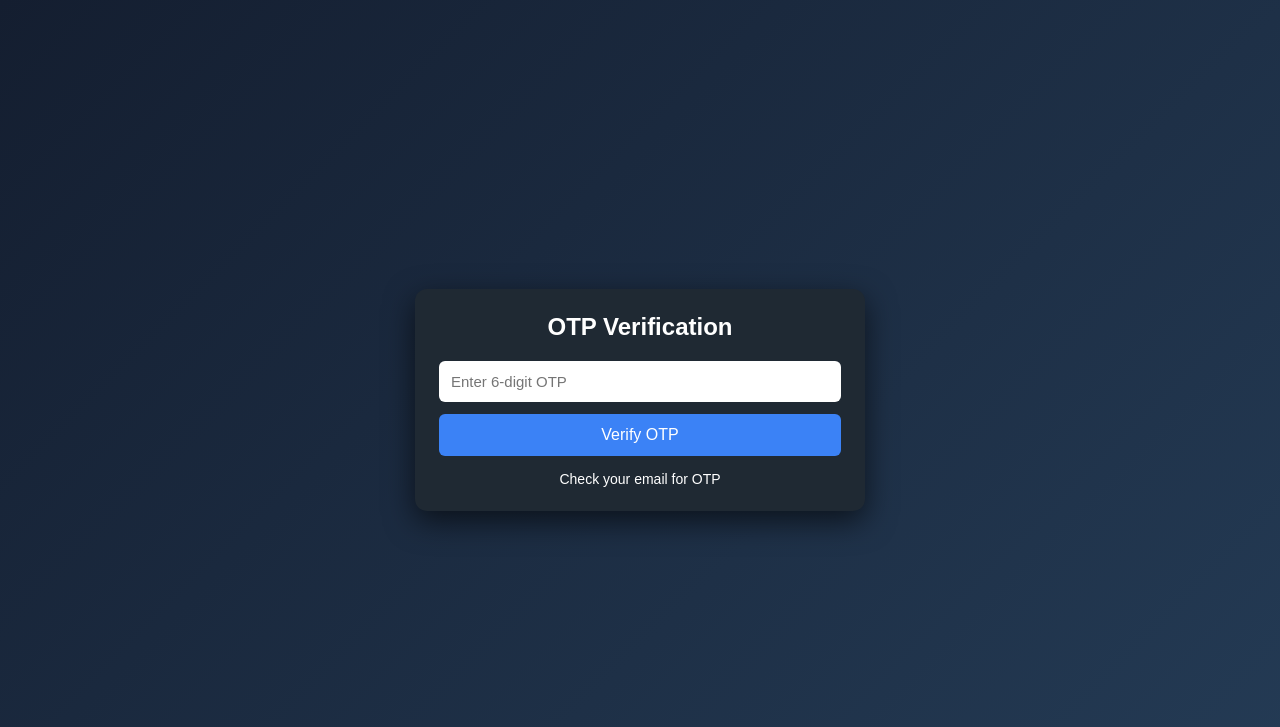
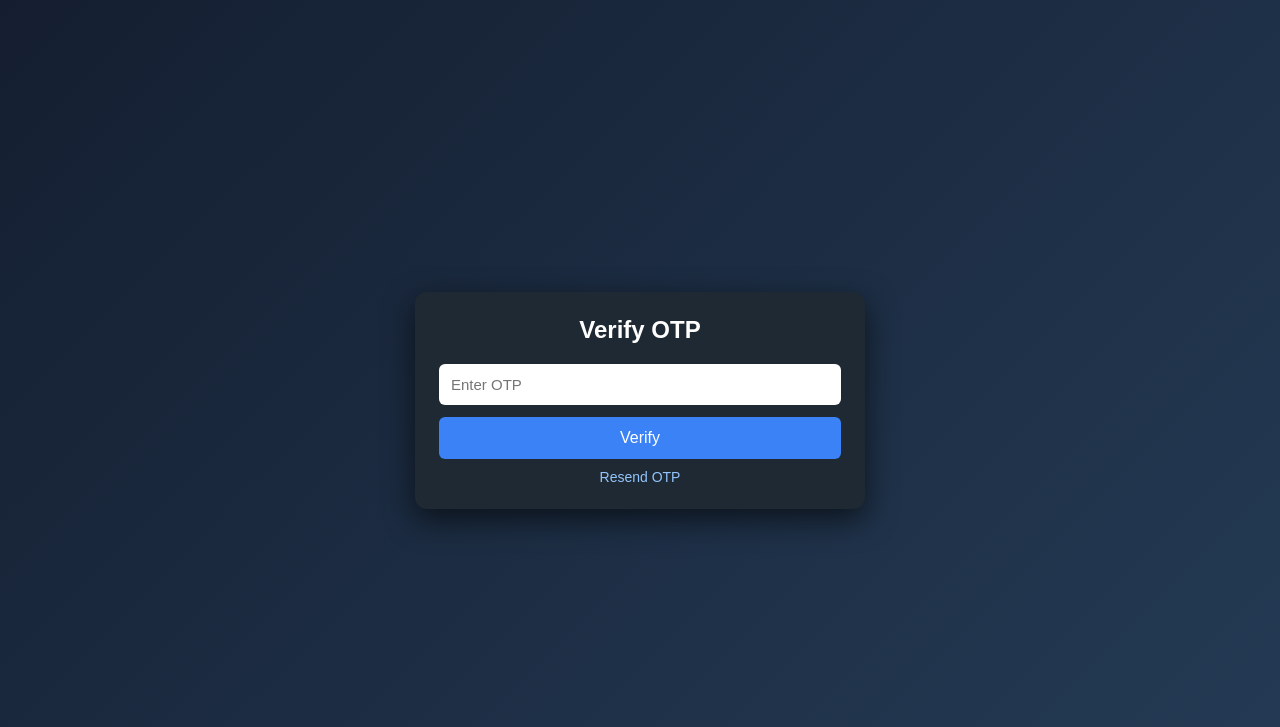
Before and after one commit to Banti28112006/login_app, a Flask app: page /verify in a window 1280 px wide. Shown: the top 727 px of the page. Run offline with Flask 3, Linux system fonts and the light colour scheme.

Commit message:
Add resend OTP, OTP expiry and admin stats

```diff
--- a/app.py
+++ b/app.py
@@ -1,5 +1,5 @@
 from flask import Flask, render_template, request, redirect, flash, session
-import sqlite3, random, smtplib, os
+import sqlite3, random, smtplib, time
 from werkzeug.security import generate_password_hash, check_password_hash
 from email.mime.text import MIMEText
 
@@ -7,10 +7,11 @@ app = Flask(__name__)
 app.secret_key = "supersecretkey"
 
 # ===============================
-# EMAIL CONFIG (FROM ENV VARS)
+# EMAIL CONFIG (TESTING PURPOSE)
 # ===============================
 EMAIL_ADDRESS = "testmail.28.11.a@gmail.com"
-EMAIL_PASSWORD = "dwvfwermlwkynxpz"
+EMAIL_PASSWORD = "dwvfwermlwkynxpz"   # 16-char app password (no spaces)
+
 # ===============================
 # ADMIN CREDENTIALS
 # ===============================
@@ -33,7 +34,7 @@ with get_db() as db:
     """)
 
 # ===============================
-# OTP EMAIL (SAFE + TIMEOUT)
+# OTP EMAIL FUNCTION
 # ===============================
 def send_otp(email, otp):
     try:
@@ -42,11 +43,7 @@ def send_otp(email, otp):
         msg["From"] = EMAIL_ADDRESS
         msg["To"] = email
 
-        server = smtplib.SMTP_SSL(
-            "smtp.gmail.com",
-            465,
-            timeout=10   # IMPORTANT for Render
-        )
+        server = smtplib.SMTP_SSL("smtp.gmail.com", 465, timeout=10)
         server.login(EMAIL_ADDRESS, EMAIL_PASSWORD)
         server.send_message(msg)
         server.quit()
@@ -81,11 +78,12 @@ def register_user():
     session["temp_user"] = {
         "email": email,
         "password": generate_password_hash(password),
-        "otp": otp
+        "otp": otp,
+        "otp_time": time.time()
     }
 
     if not send_otp(email, otp):
-        flash("OTP service temporarily unavailable. Try again later.", "error")
+        flash("OTP service unavailable", "error")
         return redirect("/register")
 
     flash("OTP sent to your email", "success")
@@ -104,6 +102,11 @@ def verify_otp():
         flash("Session expired. Register again.", "error")
         return redirect("/register")
 
+    # OTP expiry (5 minutes)
+    if time.time() - data["otp_time"] > 300:
+        flash("OTP expired. Please resend OTP.", "error")
+        return redirect("/verify")
+
     if str(data["otp"]) == user_otp:
         try:
             with get_db() as db:
@@ -121,6 +124,30 @@ def verify_otp():
         flash("Invalid OTP", "error")
         return redirect("/verify")
 
+# ===============================
+# RESEND OTP
+# ===============================
+@app.route("/resend_otp")
+def resend_otp():
+    data = session.get("temp_user")
+
+    if not data:
+        flash("Session expired. Register again.", "error")
+        return redirect("/register")
+
+    new_otp = random.randint(100000, 999999)
+    data["otp"] = new_otp
+    data["otp_time"] = time.time()
+    session["temp_user"] = data
+
+    send_otp(data["email"], new_otp)
+
+    flash("New OTP sent to your email", "success")
+    return redirect("/verify")
+
+# ===============================
+# LOGIN
+# ===============================
 @app.route("/login_user", methods=["POST"])
 def login_user():
     email = request.form["email"]
@@ -151,53 +178,6 @@ def logout():
     return redirect("/")
 
 # ===============================
-# FORGOT PASSWORD
-# ===============================
-@app.route("/forgot")
-def forgot():
-    return render_template("forgot.html")
-
-@app.route("/forgot_otp", methods=["POST"])
-def forgot_otp():
-    email = request.form["email"]
-    otp = random.randint(100000, 999999)
-    session["reset"] = {"email": email, "otp": otp}
-
-    if not send_otp(email, otp):
-        flash("OTP service temporarily unavailable", "error")
-        return redirect("/forgot")
-
-    flash("OTP sent to your email", "success")
-    return redirect("/reset")
-
-@app.route("/reset")
-def reset():
-    return render_template("reset.html")
-
-@app.route("/reset_password", methods=["POST"])
-def reset_password():
-    otp = request.form["otp"]
-    new_pass = generate_password_hash(request.form["password"])
-    data = session.get("reset")
-
-    if not data:
-        flash("Session expired", "error")
-        return redirect("/forgot")
-
-    if str(data["otp"]) == otp:
-        with get_db() as db:
-            db.execute(
-                "UPDATE users SET password=? WHERE email=?",
-                (new_pass, data["email"])
-            )
-        session.pop("reset")
-        flash("Password reset successful", "success")
-        return redirect("/")
-    else:
-        flash("Invalid OTP", "error")
-        return redirect("/reset")
-
-# ===============================
 # ADMIN PANEL
 # ===============================
 @app.route("/admin", methods=["GET", "POST"])
@@ -213,9 +193,16 @@ def admin():
 def admin_panel():
     if not session.get("admin"):
         return redirect("/admin")
+
     with get_db() as db:
         users = db.execute("SELECT id, email FROM users").fetchall()
-    return render_template("admin_panel.html", users=users)
+        total_users = db.execute("SELECT COUNT(*) FROM users").fetchone()[0]
+
+    return render_template(
+        "admin_panel.html",
+        users=users,
+        total_users=total_users
+    )
 
 @app.route("/delete_user/<int:user_id>")
 def delete_user(user_id):
--- a/templates/verify_otp.html
+++ b/templates/verify_otp.html
@@ -8,27 +8,20 @@
 <body>
 
 <div class="container">
-  <h2>OTP Verification</h2>
+  <h2>Verify OTP</h2>
 
   {% for category, message in get_flashed_messages(with_categories=true) %}
     <div class="message {{ category }}">{{ message }}</div>
   {% endfor %}
 
   <form method="POST" action="/verify_otp">
-    <input
-      type="text"
-      name="otp"
-      placeholder="Enter 6-digit OTP"
-      maxlength="6"
-      pattern="[0-9]{6}"
-      required
-    >
-    <button type="submit">Verify OTP</button>
+    <input type="text" name="otp" placeholder="Enter OTP" required>
+    <button type="submit">Verify</button>
   </form>
 
-  <p style="text-align:center; margin-top:15px; font-size:14px;">
-    Check your email for OTP
-  </p>
+  <a href="/resend_otp" style="display:block; text-align:center; margin-top:10px;">
+    Resend OTP
+  </a>
 </div>
 
 </body>
```
Also changed, not shown: templates/admin_panel.html (+13 -11 lines), users.db.
